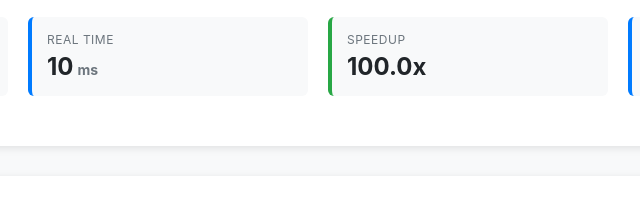
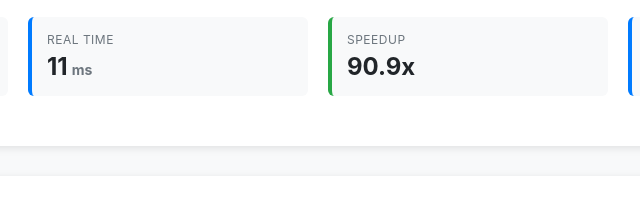
Before and after one commit to d-led/gen_server_virtual_time, a plain HTML site: page doc/examples/reports/pipeline_report.html in a window 1280 px wide. Shown: the part 231-434 px from the top of the page, 322-962 px from the left. Drawn offline with Linux system fonts and the light colour scheme; a script that the page names is missing.

Commit message:
more fixes

```diff
--- a/doc/examples/reports/pipeline_report.html
+++ b/doc/examples/reports/pipeline_report.html
@@ -181,11 +181,11 @@
     </div>
     <div class="summary-card">
       <div class="label">Real Time</div>
-      <div class="value">10<span class="unit">ms</span></div>
+      <div class="value">11<span class="unit">ms</span></div>
     </div>
     <div class="summary-card success">
       <div class="label">Speedup</div>
-      <div class="value">100.0x</div>
+      <div class="value">90.9x</div>
     </div>
     <div class="summary-card">
   <div class="label">Termination</div>
```
Also changed, not shown: doc/index.html (+4 -5 lines), 13 other files.
